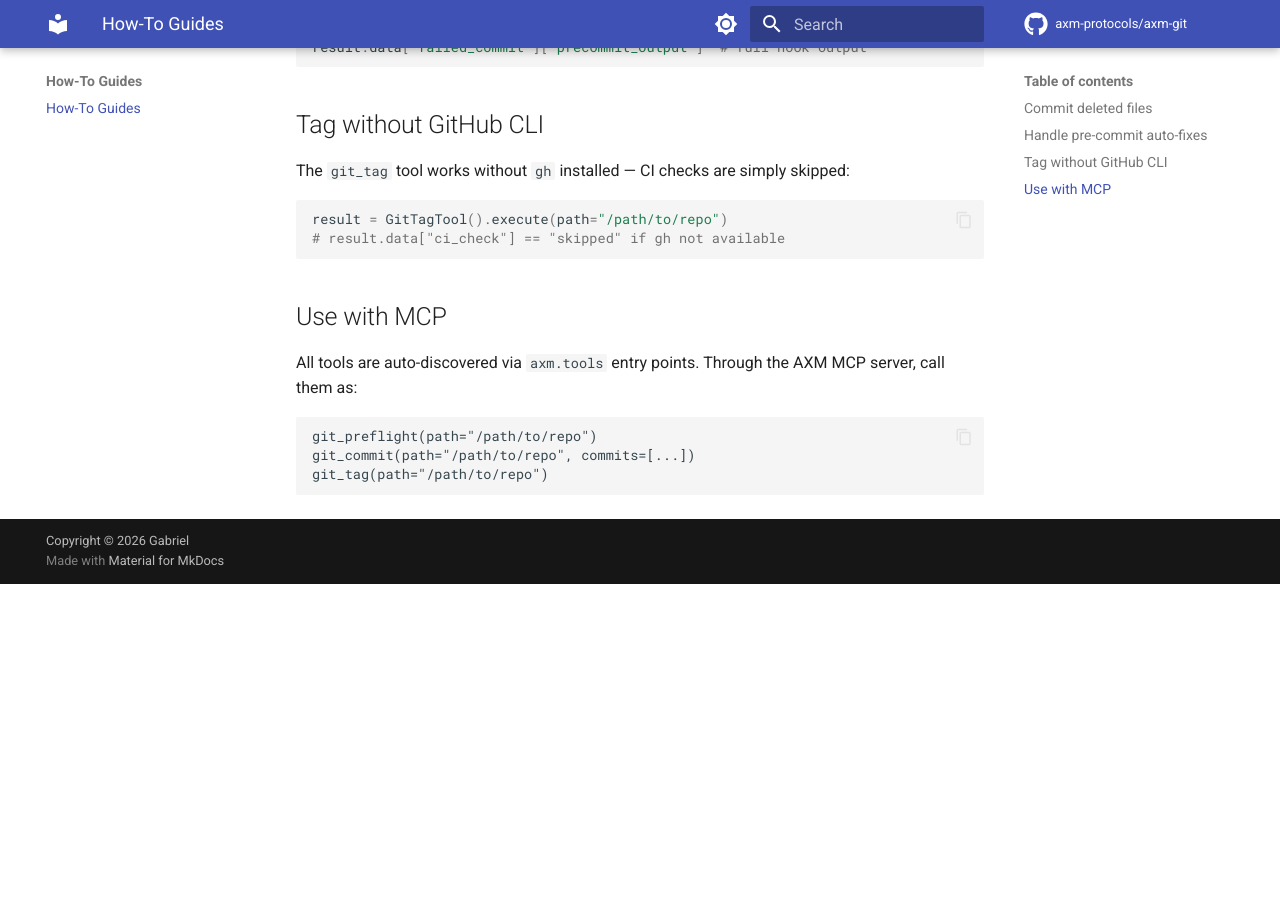
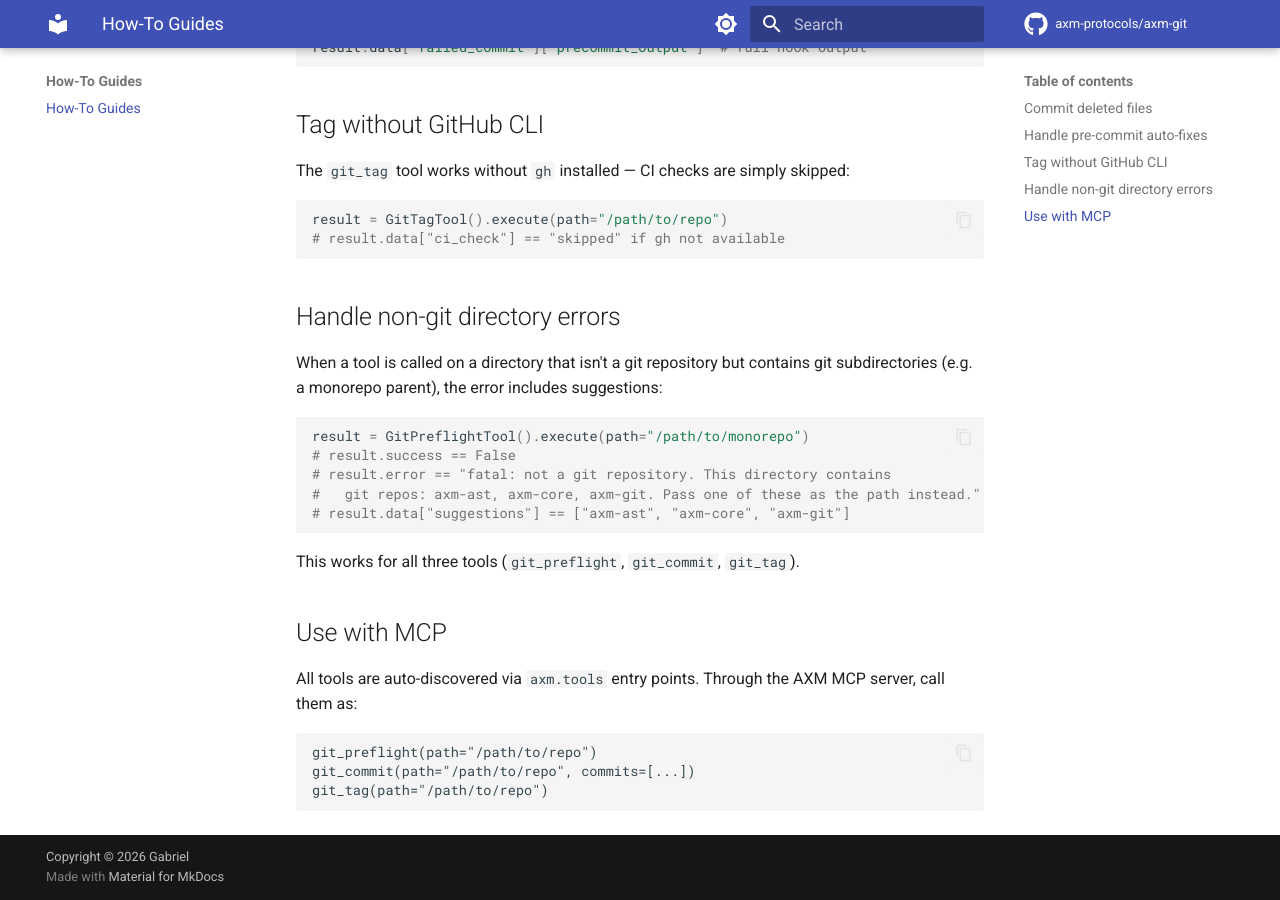
Before and after one commit to axm-protocols/axm-forge, an MkDocs documentation site: the page built from docs/howto/index.md, in a window 1280 px wide and 900 px high, scrolled down 902 px. Built offline with MkDocs 1.6.1 and Material for MkDocs 9.7.7, drawn with Linux system fonts in a browser that asks for light colours; comment, search, counter and statistics services are not loaded; before the commit the page ends 1486 px from its top, so only the background shows below that.

Commit message:
docs(git): add error recovery docs for suggest_git_repos [AXM-57]
- Architecture: document suggest_git_repos and not_a_repo_error helpers
- How-to: add guide for handling non-git directory errors
- README: add error recovery feature, update test count 90→99

````diff
--- a/docs/howto/index.md
+++ b/docs/howto/index.md
@@ -46,6 +46,20 @@ result = GitTagTool().execute(path="/path/to/repo")
 # result.data["ci_check"] == "skipped" if gh not available
 ```
 
+## Handle non-git directory errors
+
+When a tool is called on a directory that isn't a git repository but contains git subdirectories (e.g. a monorepo parent), the error includes suggestions:
+
+```python
+result = GitPreflightTool().execute(path="/path/to/monorepo")
+# result.success == False
+# result.error == "fatal: not a git repository. This directory contains
+#   git repos: axm-ast, axm-core, axm-git. Pass one of these as the path instead."
+# result.data["suggestions"] == ["axm-ast", "axm-core", "axm-git"]
+```
+
+This works for all three tools (`git_preflight`, `git_commit`, `git_tag`).
+
 ## Use with MCP
 
 All tools are auto-discovered via `axm.tools` entry points. Through the AXM MCP server, call them as:
````
Also changed, not shown: README.md (+2 -1 lines), docs/explanation/architecture.md (+1 -1 lines).
